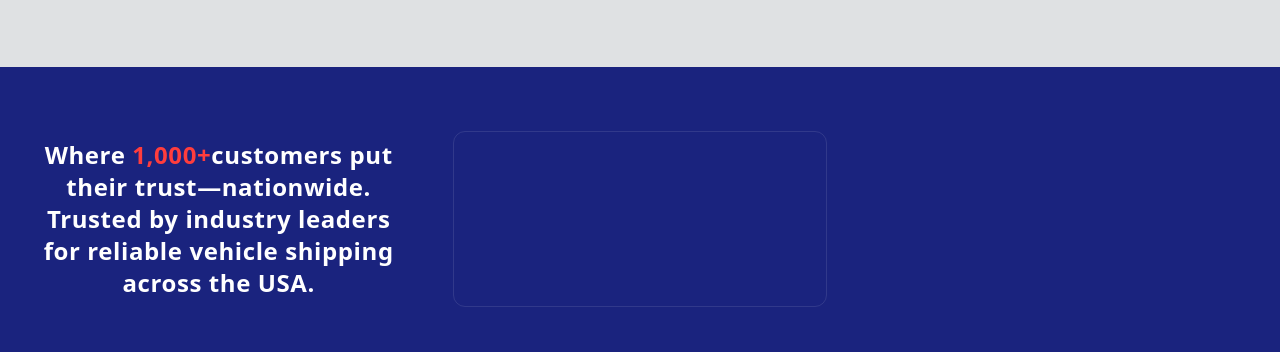
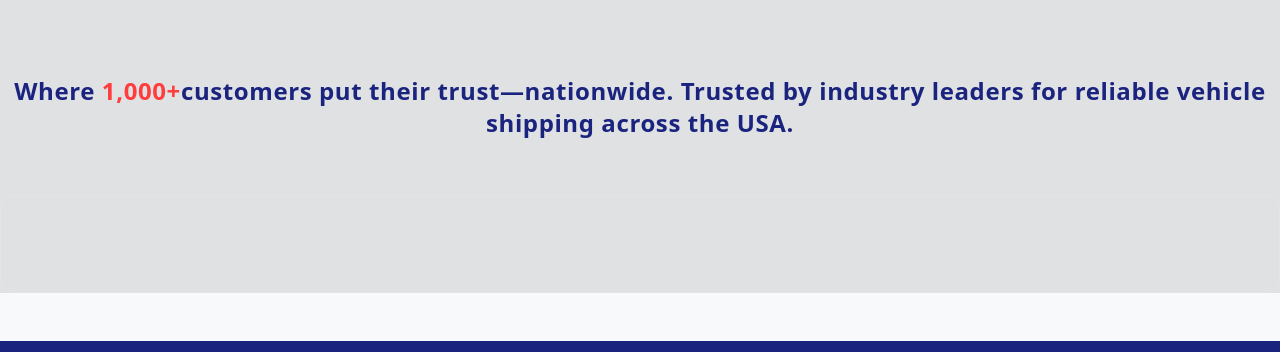
Before and after one commit to taha-ali11/american-ask4-logistics, a website: page index.html in a window 1280 px wide. Shown: the part 5880-6232 px from the top of the page. Drawn offline with nearby package versions, Linux system fonts and the light colour scheme; no server answers.

Commit message:
updates in design

```diff
--- a/index.html
+++ b/index.html
@@ -1548,20 +1548,18 @@
         </div>
 
     </section>
-    <footer class="bg-[#1A237E] text-white">
-        <div class="container mx-auto py-16 px-6 lg:px-8">
-            <!-- Top Section with Images -->
-            <div class="grid grid-cols-1 lg:grid-cols-3 gap-12 mb-12">
-                <div class="p-1 sm:p-2 flex items-center justify-center h-full w-full max-w-full max-h-full">
-                    <h1 class="font-semibold text-2xl tracking-wide text-center w-full text-white">
+    <div class=" bg-[#dfe1e3] grid grid-cols-1 lg:grid-cols-1 gap-12 mb-12">
+        <div class=" bg-[#dfe1e3] p-1 sm:p-2 flex items-center justify-center h-full w-full max-w-full max-h-full">
+            <h1 class="bg-[#dfe1e3] font-semibold text-2xl tracking-wide text-center w-full text-[#1A237E]">
                 Where <span class="font-bold text-[#FF3D3D]">1,000+</span>customers put their trust—nationwide.
                 Trusted by industry leaders for reliable vehicle shipping across the USA.
             </h1>
         </div>
-                <div
-                    class=" p-1 sm:p-2 flex items-center justify-center h-full w-full max-w-full max-h-full rounded-xl border border-white/10 ">
+
+        <div
+            class="bg-[#dfe1e3] p-1 sm:p-2 flex items-center justify-center h-full w-full max-w-full max-h-full rounded-xl border border-white/10 ">
             <marquee behavior="scroll" direction="left" loop
-                        class="font-semibold text-lg tracking-wide w-full text-white">
+                class="bg-[#dfe1e3] font-semibold text-lg tracking-wide w-full text-white">
                 <img src="src/assets/BMW-removebg-preview.png" alt="BMW"
                     class="h-20 mx-4 inline-block align-middle">&nbsp;&nbsp;
                 <img src="src/assets/BENTELY-removebg-preview.png" alt="Bentely"
@@ -1606,6 +1604,8 @@
         </div>
     </div>
 
+    <footer class="bg-[#1A237E] text-white">
+        <div class="container mx-auto py-16 px-6 lg:px-8">
 
             <div class="grid grid-cols-1 md:grid-cols-4 gap-8">
                 <!-- Company Info Section -->
```
Lines whose indentation alone changed are shown as unchanged.
